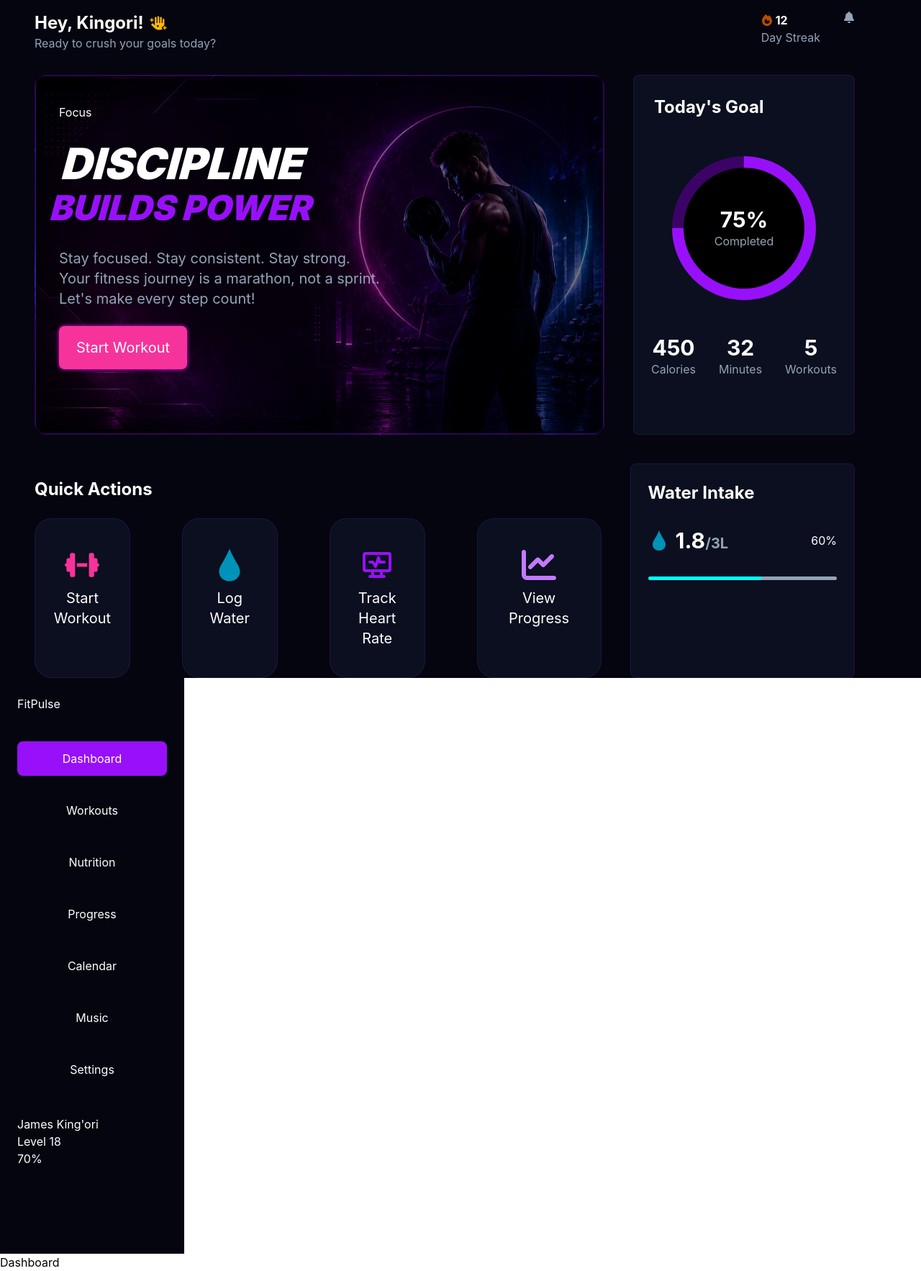
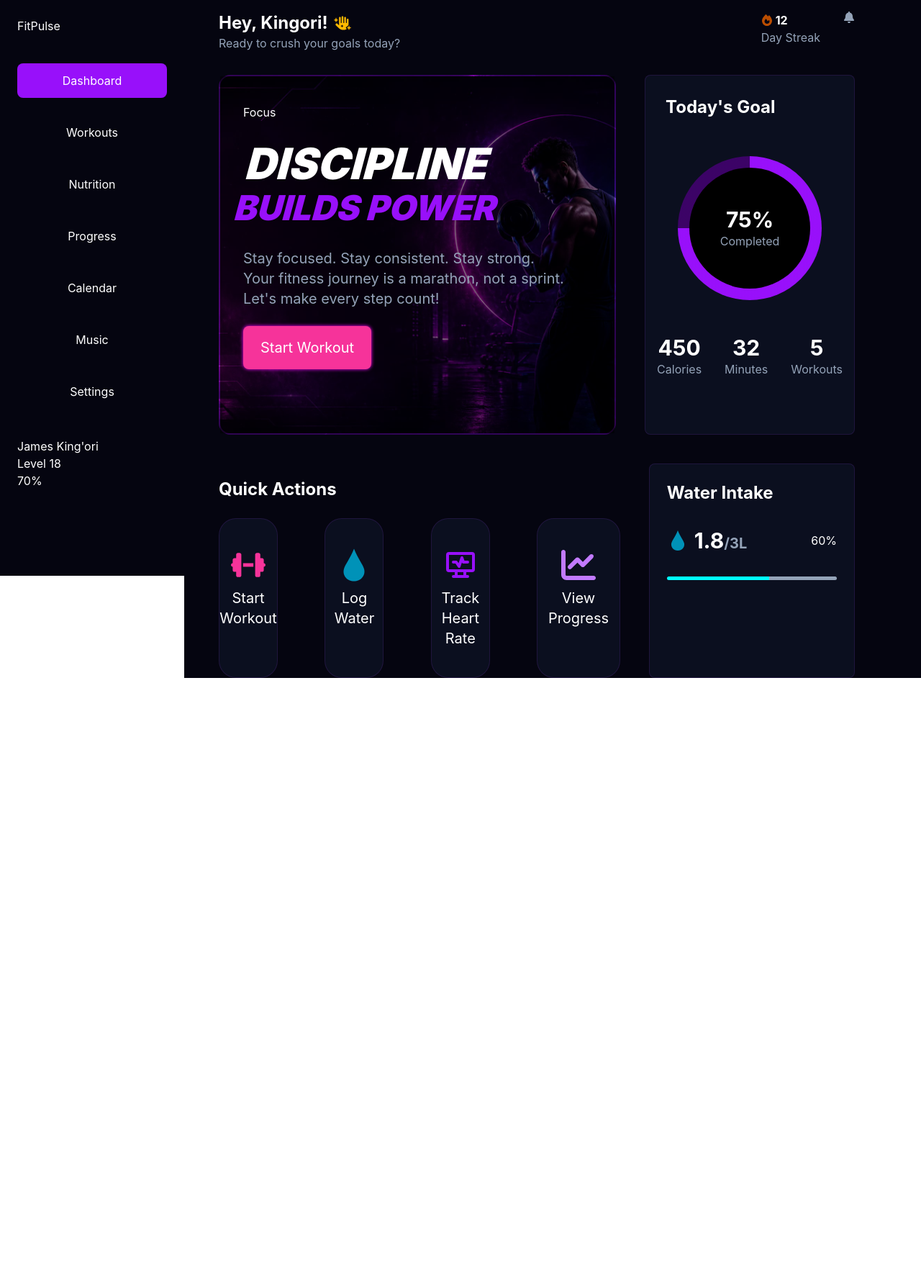
Before and after one commit to Linkon-Tuhoto/Fitness-app, a React (Vite) app: page / in a window 1280 px wide. Shown: the whole page at 72% size. After the commit the page ends 942 px from the top, so only its background shows below. Built offline with nearby package versions, Linux system fonts and the light colour scheme.

Commit message:
error resolving for layout, sidebar and hero section

```diff
--- a/src/App.jsx
+++ b/src/App.jsx
@@ -6,9 +6,10 @@ import './App.css'
 
 import Hero from './components/Hero'
 import Aside from './components/Aside'
-import { Routes, Route } from "react-router-dom";
+import { Routes, Route, BrowserRouter } from "react-router-dom";
 import Dashboard from './pages/Dashboard';
 import Workouts from './pages/Workouts';
+import Layouts from './components/Layouts';
 
 
 function App() {
@@ -16,13 +17,15 @@ function App() {
 
   return (
     <>
-      <Hero />
-      <Aside />
+
       <Routes>
-        <Route path="/" element={<Dashboard />} />
+        <Route path="/" element={<Layouts />} >
+        <Route path="/" index element={<Hero />} />
         <Route path="/workouts" element={<Workouts />} />
+        </Route>
 
       </Routes>
+
     </>
   )
 }
--- a/src/components/Layouts.jsx
+++ b/src/components/Layouts.jsx
@@ -1,12 +1,12 @@
 import React from 'react'
-import Sidebar from './Sidebar'
+import Aside from './Aside'
 import { Outlet } from 'react-router-dom'
 
 function Layouts() {
   return (
         <div className='flex'>
-            <Sidebar />
-            <div className='flex-1 p-4'>
+            <Aside />
+            <div className='flex-1 '>
                 <Outlet />
             </div>
         </div>
```
